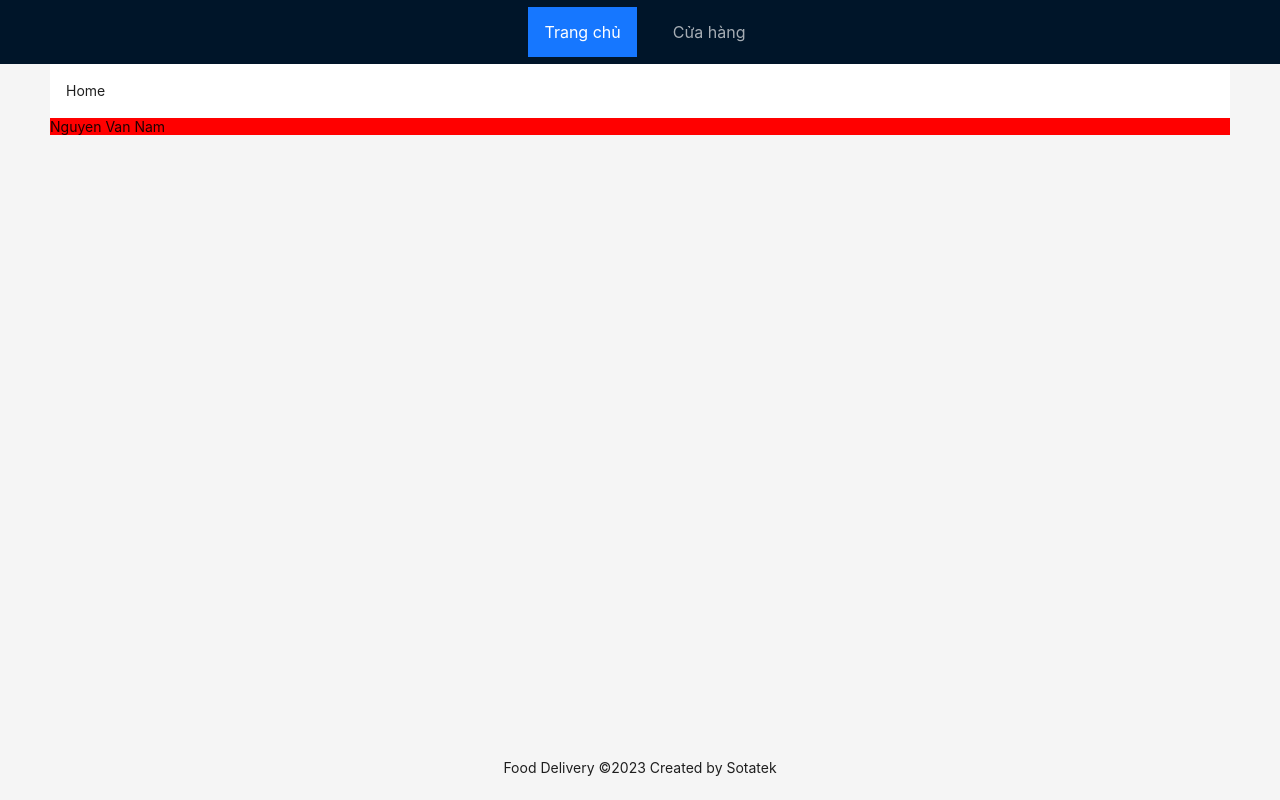
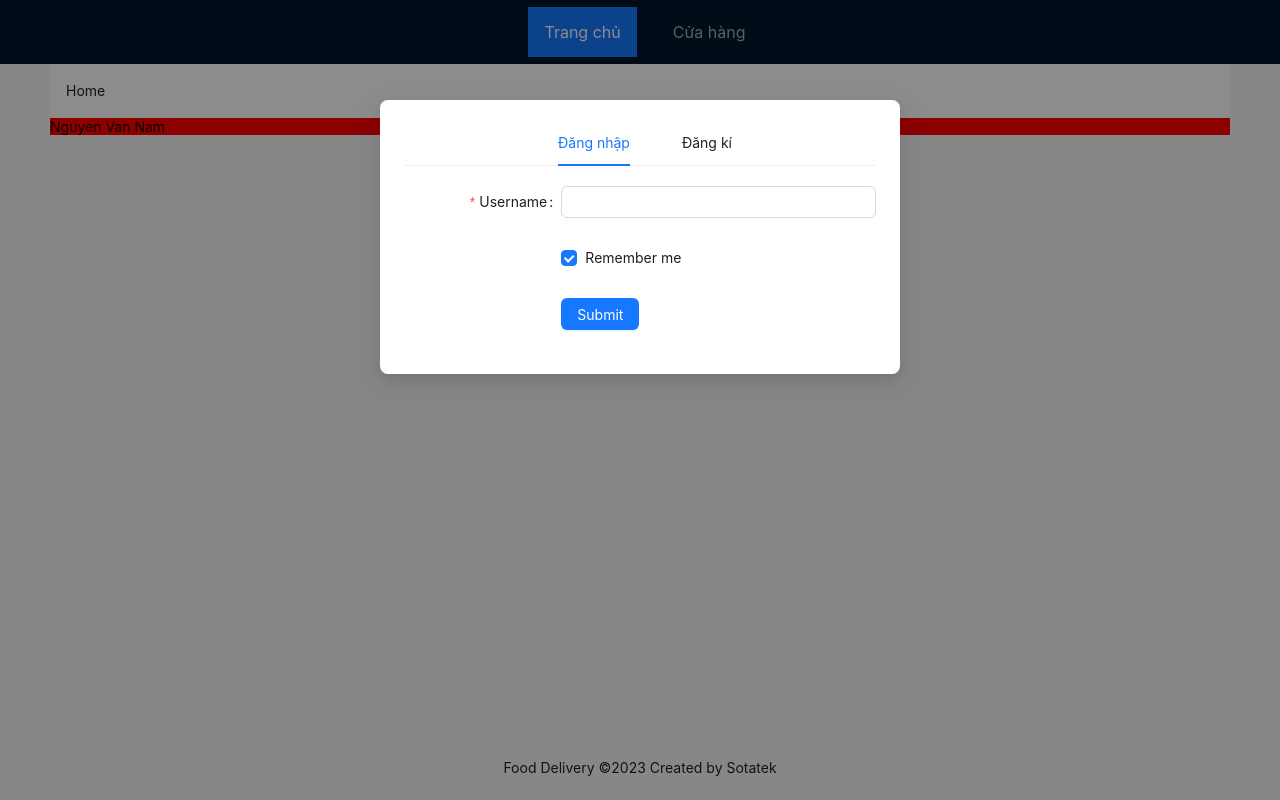
Before and after one commit to Sotatek-NamNguyen12/food-sotatek, a Next.js app: page / in a window 1280 px wide. Built offline with nearby package versions, Linux system fonts and the light colour scheme; no server answers.

Commit message:
Add private router with login

```diff
--- /dev/null
+++ b/src/api/auth/api.ts
@@ -0,0 +1,16 @@
+import { AuthField } from "@/components/molecules/modal-login";
+import { request } from "../config";
+import { IResponseRegister } from "./types";
+
+export const register = async (data: Omit<AuthField, "remember">) => {
+  try {
+    const response = await request<AuthField, IResponseRegister>(
+      "POST",
+      "/v1/users",
+      data
+    );
+    return response;
+  } catch (error) {
+    throw error;
+  }
+};
--- /dev/null
+++ b/src/api/auth/types.ts
@@ -0,0 +1,5 @@
+export interface IResponseRegister {
+  id: string;
+  username: string;
+  full_name: string;
+}
--- /dev/null
+++ b/src/api/auth/useLogin.tsx
@@ -0,0 +1,11 @@
+import { useMutation } from "react-query";
+import { register } from "./api";
+
+export function useLogin() {
+  const mutation = useMutation(register, {
+    onSuccess: (data) => {
+      localStorage.setItem("user", JSON.stringify(data));
+    },
+  });
+  return mutation;
+}
--- a/src/app/[slug]/api/api.ts
+++ b/src/app/[slug]/api/api.ts
@@ -1,11 +1,11 @@
 import { request } from "@/api/config";
 import { MerchantResponse } from "./type";
 
-export const getMerchantDetail = async () => {
+export const getMerchantDetail = async (id: string) => {
   try {
     const response = await request<void, MerchantResponse>(
       "GET",
-      "/fetch_merchant_data"
+      `/v1/grab/merchant/${id}`
     );
     return response;
   } catch (error) {
--- a/src/app/[slug]/api/useGetMerchantDetail.tsx
+++ b/src/app/[slug]/api/useGetMerchantDetail.tsx
@@ -3,9 +3,9 @@ import { getMerchantDetail } from "@/app/[slug]/api/api";
 import { useAppDispatch } from "@/hooks/useStore";
 import { saveMerchant } from "@/store/slices/merchant-slice";
 
-export function useGetMerchantDetail() {
+export function useGetMerchantDetail(id: string) {
   const dispatch = useAppDispatch();
-  const query = useQuery("merchant", getMerchantDetail, {
+  const query = useQuery("merchant", () => getMerchantDetail(id), {
     onSuccess: (data) => {
       dispatch(saveMerchant(data));
     },
--- a/src/app/[slug]/page.tsx
+++ b/src/app/[slug]/page.tsx
@@ -4,8 +4,8 @@ import { useGetMerchantDetail } from "@/app/[slug]/api/useGetMerchantDetail";
 import { ListCategory } from "./components";
 
 function MerChantDetail() {
-  // const { data, isSuccess } = useGetMerchantDetail();
-  return <div>{<ListCategory />}</div>;
+  const { data } = useGetMerchantDetail("5-C3C2T8MUVN4HLT");
+  return <div>{data && <ListCategory />}</div>;
 }
 
 export default MerChantDetail;
--- a/src/app/layout.tsx
+++ b/src/app/layout.tsx
@@ -3,6 +3,7 @@ import "./globals.css";
 import type { Metadata } from "next";
 import { Inter } from "next/font/google";
 import Providers from "@/utils/provider";
+import { PrivateRouter } from "@/router/private-router";
 
 const inter = Inter({ subsets: ["latin"] });
 
@@ -20,7 +21,9 @@ export default function RootLayout({
     <html lang="en">
       <body className={inter.className}>
         <Providers>
-          <DefaultLayout>{children}</DefaultLayout>
+          <PrivateRouter>
+            <DefaultLayout>{children}</DefaultLayout>
+          </PrivateRouter>
         </Providers>
       </body>
     </html>
--- a/src/app/page.tsx
+++ b/src/app/page.tsx
@@ -1,3 +1,9 @@
+import { ModalLogin } from "@/components";
+
 export default function Home() {
-  return <div style={{ background: "red" }}>Nguyen Van Nam</div>;
+  return (
+    <>
+      <div style={{ background: "red" }}>Nguyen Van Nam</div>
+    </>
+  );
 }
--- a/src/components/index.ts
+++ b/src/components/index.ts
@@ -1,3 +1,4 @@
 "use client";
 export * from "@/components/layouts";
 export * from "@/components/atoms";
+export * from "@/components/molecules";
--- /dev/null
+++ b/src/components/molecules/index.ts
@@ -0,0 +1 @@
+export { ModalLogin } from "@/components/molecules/modal-login";
--- /dev/null
+++ b/src/components/molecules/modal-login.tsx
@@ -0,0 +1,111 @@
+import { useLogin } from "@/api/auth/useLogin";
+import { Button, Modal, Form, Input, Checkbox, MenuProps, Menu } from "antd";
+import React, { useState } from "react";
+
+export type AuthField = {
+  username: string;
+  full_name?: string;
+  remember?: boolean;
+};
+
+enum ETab {
+  LOGIN = "LOGIN",
+  REGISTER = "REGISTER",
+}
+
+const items: MenuProps["items"] = [
+  {
+    label: "Đăng nhập",
+    key: ETab.LOGIN,
+  },
+  {
+    label: "Đăng kí",
+    key: ETab.REGISTER,
+  },
+];
+
+interface IModalLogin {
+  open: boolean;
+  handleClose: () => void;
+}
+
+export function ModalLogin({ open, handleClose }: IModalLogin) {
+  const [currentTab, setCurrentTab] = useState<ETab>(ETab.LOGIN);
+  const login = useLogin();
+
+  const onFinish = (values: AuthField) => {
+    if (currentTab === ETab.REGISTER) {
+      login.mutate(
+        { username: values.username, full_name: values.full_name },
+        {
+          onSuccess: () => {
+            handleClose();
+          },
+        }
+      );
+    }
+  };
+
+  const onClick: MenuProps["onClick"] = (e) => {
+    setCurrentTab(e.key as ETab);
+  };
+
+  return (
+    <Modal open={open} footer={null} closable={false}>
+      <Menu
+        style={{
+          width: "100%",
+          display: "flex",
+          justifyContent: "center",
+          gap: "10px",
+        }}
+        mode="horizontal"
+        defaultSelectedKeys={[currentTab]}
+        onClick={onClick}
+        items={items}
+      />
+      <Form
+        name="basic"
+        labelCol={{ span: 8 }}
+        wrapperCol={{ span: 16 }}
+        style={{ maxWidth: 600, marginTop: "20px" }}
+        initialValues={{ remember: true }}
+        onFinish={onFinish}
+      >
+        <Form.Item<AuthField>
+          label="Username"
+          name="username"
+          rules={[{ required: true, message: "Please input your username!" }]}
+        >
+          <Input />
+        </Form.Item>
+
+        {currentTab === ETab.REGISTER && (
+          <Form.Item<AuthField>
+            label="Full name"
+            name="full_name"
+            rules={[
+              { required: true, message: "Please input your full name!" },
+            ]}
+          >
+            <Input />
+          </Form.Item>
+        )}
+
+        <Form.Item<AuthField>
+          name="remember"
+          valuePropName="checked"
+          wrapperCol={{ offset: 8, span: 16 }}
+        >
+          <Checkbox>Remember me</Checkbox>
+        </Form.Item>
+
+        <Form.Item wrapperCol={{ offset: 8, span: 16 }}>
+          <Button type="primary" htmlType="submit">
+            Submit
+          </Button>
+        </Form.Item>
+      </Form>
+    </Modal>
+  );
+}
--- /dev/null
+++ b/src/router/private-router.tsx
@@ -0,0 +1,36 @@
+"use client";
+
+import { ModalLogin } from "@/components";
+import { useRouter } from "next/navigation";
+import React, { PropsWithChildren, useEffect, useState } from "react";
+
+type IUser = {
+  id: string;
+  username: string;
+  full_name: string;
+};
+
+export function PrivateRouter({ children }: PropsWithChildren) {
+  const router = useRouter();
+  const [openModal, setOpenModal] = useState<boolean>(false);
+  useEffect(() => {
+    const stringUser = localStorage.getItem("user");
+    if (stringUser) {
+      const user: IUser = JSON.parse(stringUser);
+      if (!user.id || !user.full_name || !user.username) setOpenModal(true);
+    } else {
+      setOpenModal(true);
+    }
+  }, [router]);
+
+  const handleCloseModal = () => {
+    setOpenModal(false);
+  };
+
+  return (
+    <>
+      {children}
+      <ModalLogin open={openModal} handleClose={handleCloseModal} />
+    </>
+  );
+}
```
